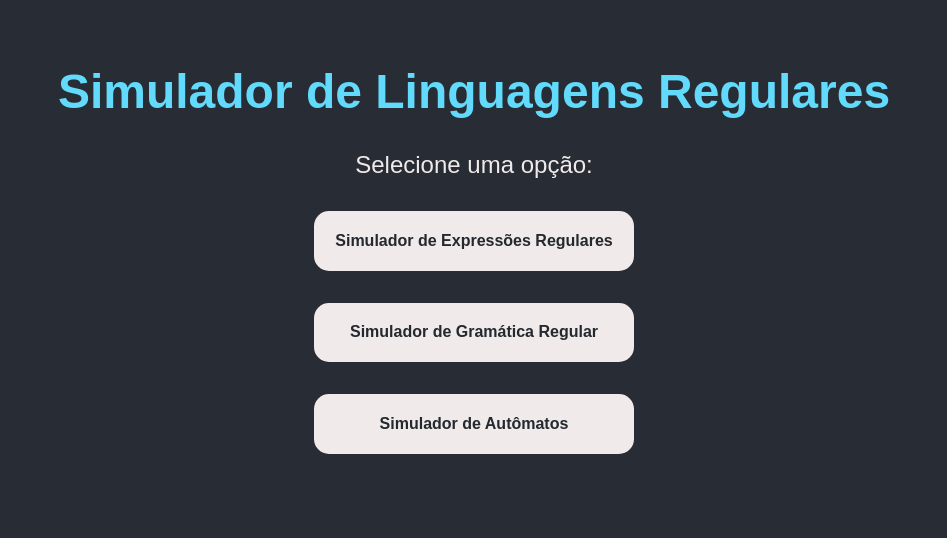
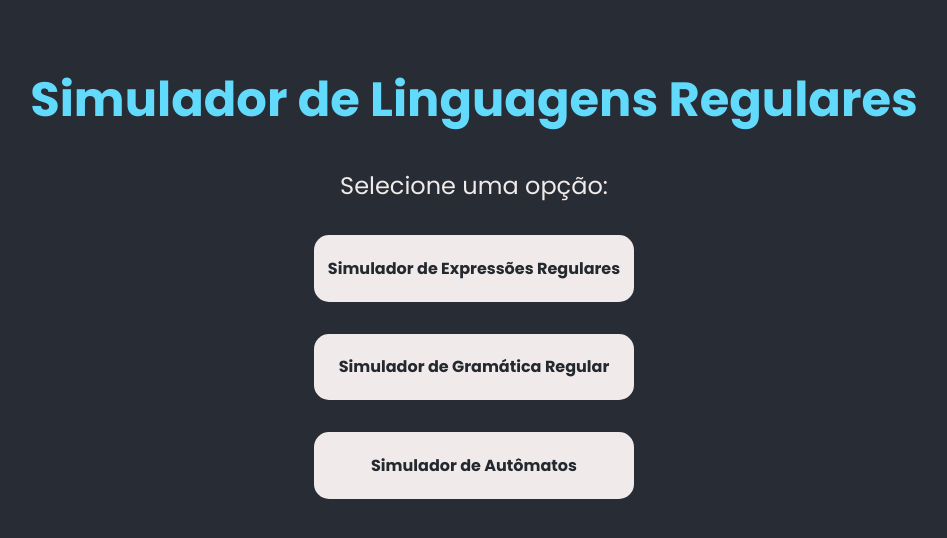
Before and after one commit to Matheusmdr/Simulador-de-Linguagens-Regulares, a React (Create React App) app: page / in a window 1280 px wide. Shown: the top 538 px of the page, without its empty margins (166-1113 px from the left). Built offline with nearby package versions, Linux system fonts and the light colour scheme.

Commit message:
feat: Add Poppins font-family

```diff
--- a/src/styles/Global.scss
+++ b/src/styles/Global.scss
@@ -1,3 +1,5 @@
+@import url('https://fonts.googleapis.com/css2?family=Poppins:wght@400;500;600;700&display=swap%27');
+
 *{
   margin: 0;
   padding: 0;
```
